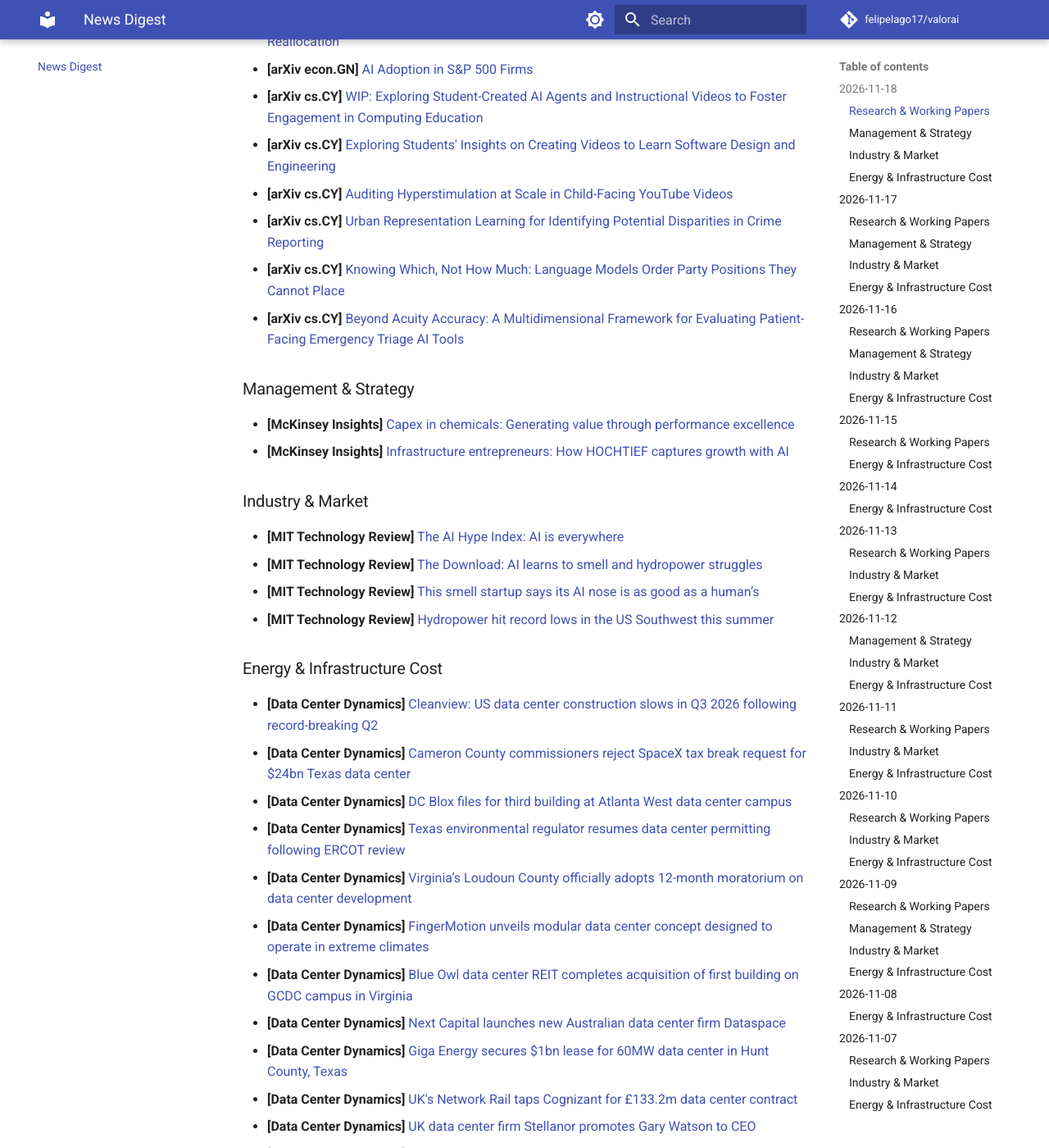
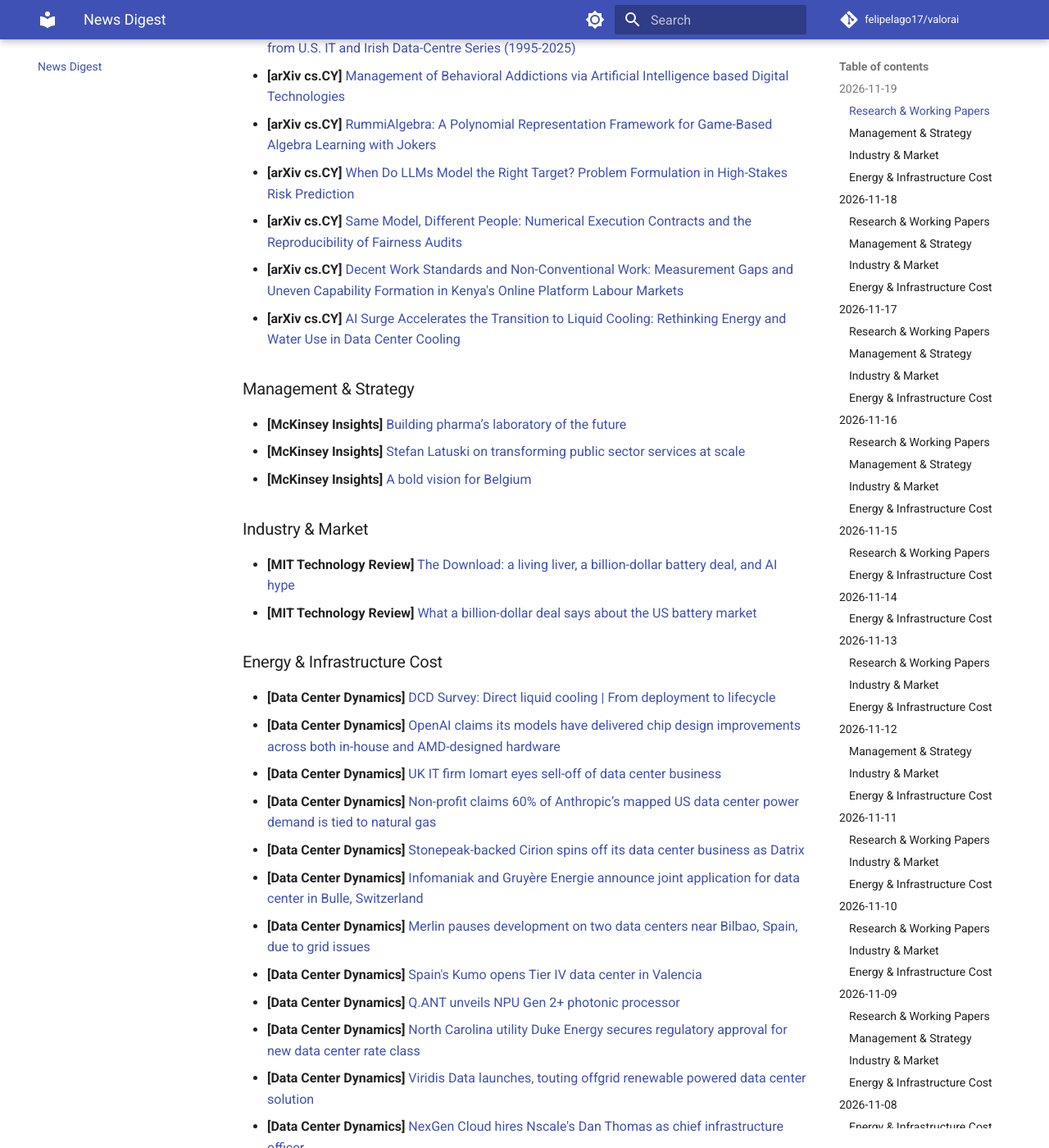
Before and after one commit to felipelago17/valorai, an MkDocs documentation site: the page built from docs/news/digest.md, in a window 1280 px wide and 1400 px high, scrolled down 810 px. Shown: the whole window at 82% size. Built offline with MkDocs 1.6.1 and Material for MkDocs 9.7.7, drawn with Linux system fonts in a browser that asks for light colours; comment, search, counter and statistics services are not loaded; some of the changed text lies outside the part shown.

Commit message:
chore: daily digest 2026-11-19

```diff
--- a/docs/news/digest.md
+++ b/docs/news/digest.md
@@ -9,6 +9,51 @@ Roughly 90 days of history are kept on this page; the latest run is also written
 ---
 
 <!-- DIGEST_START -->
+## 2026-11-19
+
+### Research & Working Papers
+
+- **[arXiv econ.GN]** [AI, Specialization, and the Organization of Knowledge Work: Evidence from Legal Services](https://arxiv.org/abs/2611.23354)
+- **[arXiv econ.GN]** [The Structural Number of Parties: An Electoral-Outcome-Independent Baseline for Comparing Party-System Scale](https://arxiv.org/abs/2611.24714)
+- **[arXiv econ.GN]** [Recommendation Quality and the Concentration of Consumption: Experimental Evidence from Netflix](https://arxiv.org/abs/2608.21274)
+- **[arXiv econ.GN]** [Human-AI Interactions and Societal Pitfalls](https://arxiv.org/abs/2309.10448)
+- **[arXiv econ.GN]** [AI Behavioral Science: A Framework and Agenda](https://arxiv.org/abs/2509.13323)
+- **[arXiv econ.GN]** [The Digital-Energy Recomposition of the Kitchin Cycle: Exploratory Evidence from U.S. IT and Irish Data-Centre Series (1995-2025)](https://arxiv.org/abs/2610.33122)
+- **[arXiv cs.CY]** [Management of Behavioral Addictions via Artificial Intelligence based Digital Technologies](https://arxiv.org/abs/2611.23341)
+- **[arXiv cs.CY]** [RummiAlgebra: A Polynomial Representation Framework for Game-Based Algebra Learning with Jokers](https://arxiv.org/abs/2611.23443)
+- **[arXiv cs.CY]** [When Do LLMs Model the Right Target? Problem Formulation in High-Stakes Risk Prediction](https://arxiv.org/abs/2611.23638)
+- **[arXiv cs.CY]** [Same Model, Different People: Numerical Execution Contracts and the Reproducibility of Fairness Audits](https://arxiv.org/abs/2611.23657)
+- **[arXiv cs.CY]** [Decent Work Standards and Non-Conventional Work: Measurement Gaps and Uneven Capability Formation in Kenya's Online Platform Labour Markets](https://arxiv.org/abs/2611.23757)
+- **[arXiv cs.CY]** [AI Surge Accelerates the Transition to Liquid Cooling: Rethinking Energy and Water Use in Data Center Cooling](https://arxiv.org/abs/2611.23903)
+
+### Management & Strategy
+
+- **[McKinsey Insights]** [Building pharma’s laboratory of the future](https://www.mckinsey.com/industries/life-sciences/our-insights/building-pharmas-laboratory-of-the-future)
+- **[McKinsey Insights]** [Stefan Latuski on transforming public sector services at scale](https://www.mckinsey.com/industries/public-sector/our-insights/stefan-latuski-on-transforming-public-sector-services-at-scale)
+- **[McKinsey Insights]** [A bold vision for Belgium](https://www.mckinsey.com/capabilities/growth-marketing-and-sales/our-insights/a-bold-vision-for-belgium)
+
+### Industry & Market
+
+- **[MIT Technology Review]** [The Download: a living liver, a billion-dollar battery deal, and AI hype](https://www.technologyreview.com/2026/11/19/1148979/the-download-liver-kept-alive-sila-battery-deal-ai-hype/)
+- **[MIT Technology Review]** [What a billion-dollar deal says about the US battery market](https://www.technologyreview.com/2026/11/19/1148922/sila-panasonic-battery-deal/)
+
+### Energy & Infrastructure Cost
+
+- **[Data Center Dynamics]** [DCD Survey: Direct liquid cooling | From deployment to lifecycle](https://www.datacenterdynamics.com/en/research/dcd-survey-direct-liquid-cooling-from-deployment-to-lifecycle/)
+- **[Data Center Dynamics]** [OpenAI claims its models have delivered chip design improvements across both in-house and AMD-designed hardware](https://www.datacenterdynamics.com/en/news/openai-claims-its-models-have-delivered-chip-design-improvements-across-both-in-house-and-amd-designed-hardware/)
+- **[Data Center Dynamics]** [UK IT firm Iomart eyes sell-off of data center business](https://www.datacenterdynamics.com/en/news/uk-it-firm-iomart-eyes-sell-off-of-data-center-business/)
+- **[Data Center Dynamics]** [Non-profit claims 60% of Anthropic’s mapped US data center power demand is tied to natural gas](https://www.datacenterdynamics.com/en/news/non-profit-claims-60-of-anthropics-mapped-us-data-center-power-demand-is-tied-to-natural-gas/)
+- **[Data Center Dynamics]** [Stonepeak-backed Cirion spins off its data center business as Datrix](https://www.datacenterdynamics.com/en/news/stonepeak-backed-cirion-spins-off-its-data-center-business-as-datrix/)
+- **[Data Center Dynamics]** [Infomaniak and Gruyère Energie announce joint application for data center in Bulle, Switzerland](https://www.datacenterdynamics.com/en/news/infomaniak-and-gruy%C3%A8re-energie-announce-joint-application-for-data-center-in-bulle-switzerland/)
+- **[Data Center Dynamics]** [Merlin pauses development on two data centers near Bilbao, Spain, due to grid issues](https://www.datacenterdynamics.com/en/news/merlin-pauses-development-on-two-data-centers-near-bilbao-spain-due-to-grid-issues/)
+- **[Data Center Dynamics]** [Spain's Kumo opens Tier IV data center in Valencia](https://www.datacenterdynamics.com/en/news/spains-kumo-opens-tier-iv-data-center-in-valencia/)
+- **[Data Center Dynamics]** [Q.ANT unveils NPU Gen 2+ photonic processor](https://www.datacenterdynamics.com/en/news/qant-unveils-npu-gen-2-photonic-processor/)
+- **[Data Center Dynamics]** [North Carolina utility Duke Energy secures regulatory approval for new data center rate class](https://www.datacenterdynamics.com/en/news/north-carolina-utility-duke-energy-secures-regulatory-approval-for-new-data-center-rate-class/)
+- **[Data Center Dynamics]** [Viridis Data launches, touting offgrid renewable powered data center solution](https://www.datacenterdynamics.com/en/news/viridis-data-launches-touting-offgrid-renewable-powered-data-center-solution/)
+- **[Data Center Dynamics]** [NexGen Cloud hires Nscale's Dan Thomas as chief infrastructure officer](https://www.datacenterdynamics.com/en/news/nexgen-cloud-hires-nscales-dan-thomas-as-chief-infrastructure-officer/)
+
+---
+
 ## 2026-11-18
 
 ### Research & Working Papers
```
Also changed, not shown: 2 other files.
